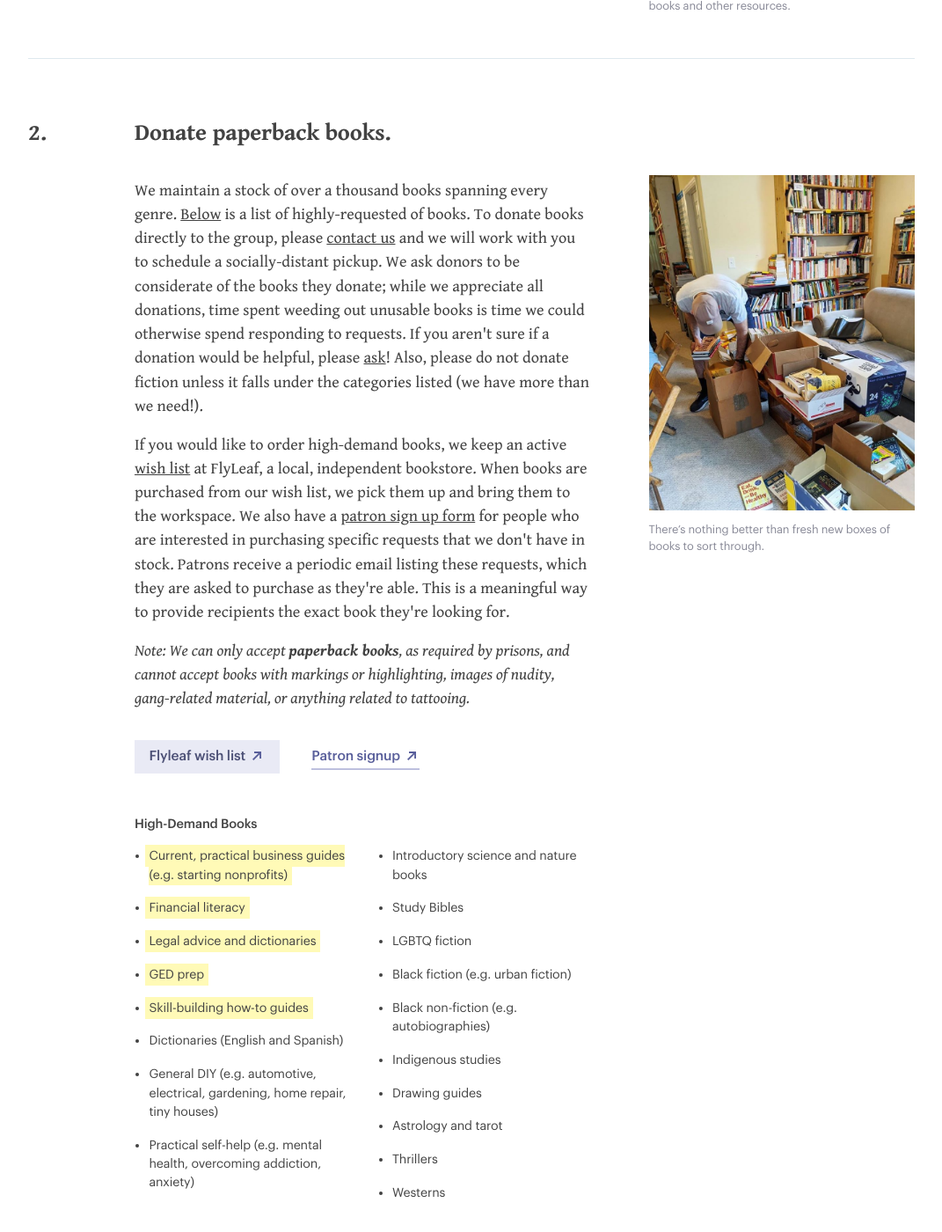
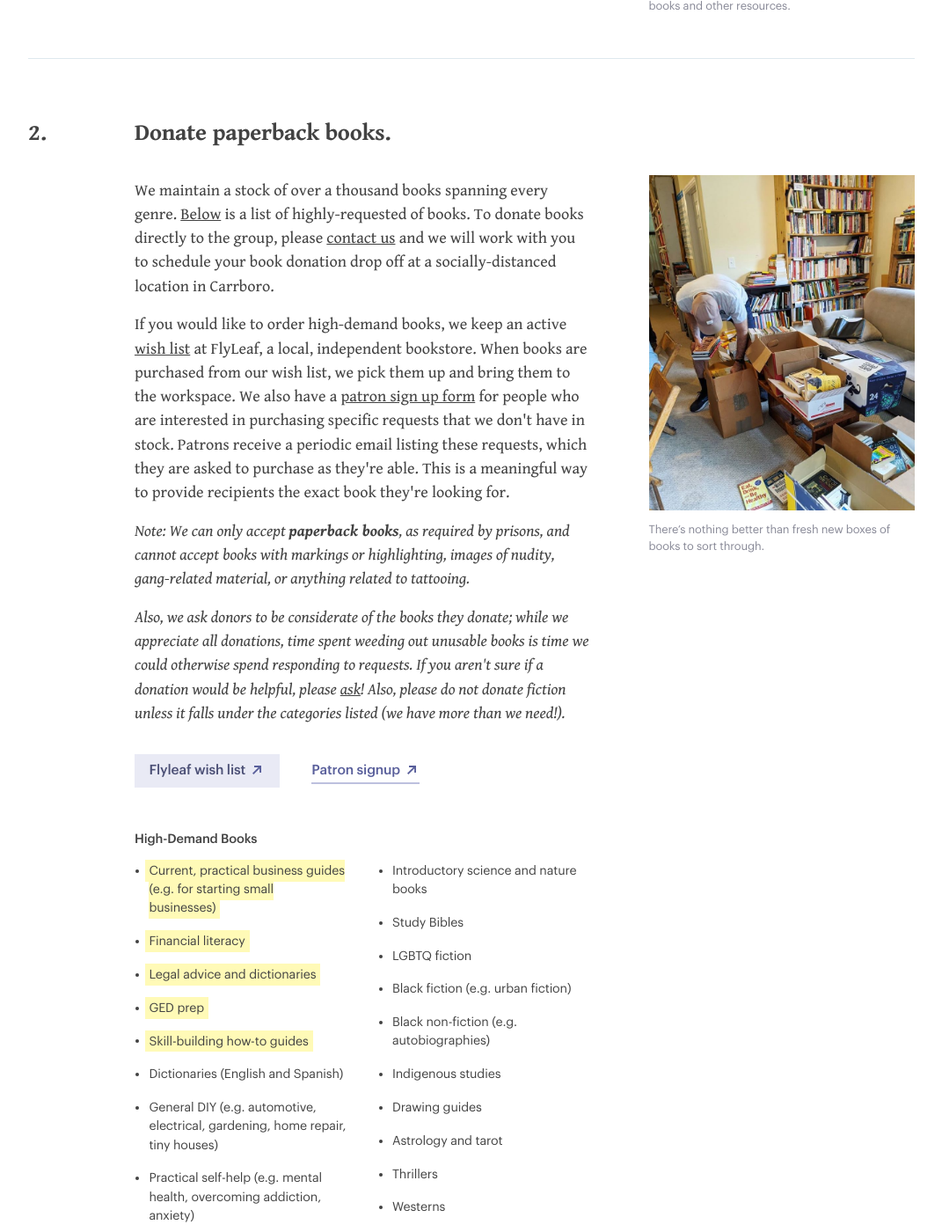
Before and after one commit to prisonbookscollective/prisonbookscollective.github.io, a Jekyll site: the page built from support-us.md, in a window 1280 px wide and 1400 px high, scrolled down 871 px. Shown: the whole window at 88% size, without its empty margins (104-1175 px from the left). Built offline with Jekyll 4.4.1, drawn with Linux system fonts in a browser that asks for light colours; some of the changed text lies outside the part shown.

Commit message:
Updates some copy

```diff
--- a/support-us.md
+++ b/support-us.md
@@ -26,15 +26,16 @@ intro: We are able to do what we do through donations&#58; money, books, supplie
 	</div>
 	<div class="content">
 		<h2 id="donate-books">Donate paperback books.</h2>
-		<p>We maintain a stock of over a thousand books spanning every genre. <a href="#high-demand-books">Below</a> is a list of highly-requested of books. To donate books directly to the group, please <a href="mailto:{{ site.help_email }}?subject=Book%20Donation">contact us</a> and we will work with you to schedule a socially-distant pickup. We ask donors to be considerate of the books they donate; while we appreciate all donations, time spent weeding out unusable books is time we could otherwise spend responding to requests. If you aren't sure if a donation would be helpful, please <a href="mailto:{{ site.help_email }}?subject=Book%20Donation">ask</a>! Also, please do not donate fiction unless it falls under the categories listed (we have more than we need!). </p>
+		<p>We maintain a stock of over a thousand books spanning every genre. <a href="#high-demand-books">Below</a> is a list of highly-requested of books. To donate books directly to the group, please <a href="mailto:{{ site.help_email }}?subject=Book%20Donation">contact us</a> and we will work with you to schedule your book donation drop off at a socially-distanced location in Carrboro.</p>
+		<p></p>
 		<p>If you would like to order high-demand books, we keep an active <a href="{{ site.flyleaf_wishlist }}">wish list</a> at FlyLeaf, a local, independent bookstore. When books are purchased from our wish list, we pick them up and bring them to the workspace. We also have a <a href="{{ site.patron_signup }}">patron sign up form</a> for people who are interested in purchasing specific requests that we don't have in stock. Patrons receive a periodic email listing these requests, which they are asked to purchase as they're able. This is a meaningful way to provide recipients the exact book they're looking for.</p>
-		<p><i>Note: We can only accept <strong>paperback books</strong>, as required by prisons, and cannot accept books with markings or highlighting, images of nudity, gang-related material, or anything related to tattooing.</i></p>
+		<p><i>Note: We can only accept <strong>paperback books</strong>, as required by prisons, and cannot accept books with markings or highlighting, images of nudity, gang-related material, or anything related to tattooing. </i></p> <p><i>Also, we ask donors to be considerate of the books they donate; while we appreciate all donations, time spent weeding out unusable books is time we could otherwise spend responding to requests. If you aren't sure if a donation would be helpful, please <a href="mailto:{{ site.help_email }}?subject=Book%20Donation">ask</a>! Also, please do not donate fiction unless it falls under the categories listed (we have more than we need!). </i></p>
 		<a href="{{ site.flyleaf_wishlist }}" class="btn-secondary external-link">Flyleaf wish list</a>
 		<a href="{{ site.patron_signup }}" class="btn-tertiary external-link link-set">Patron signup</a>
 		<div class="genre-links">
 			<p class="label" id="high-demand-books">High-Demand Books</p>
 			<ul>
-				<li><mark>Current, practical business guides (e.g. starting nonprofits)</mark></li>
+				<li><mark>Current, practical business guides (e.g. for starting small businesses)</mark></li>
 				<li><mark>Financial literacy</mark></li>
 				<li><mark>Legal advice and dictionaries</mark></li>
 				<li><mark>GED prep</mark></li>
@@ -54,7 +55,7 @@ intro: We are able to do what we do through donations&#58; money, books, supplie
 				<li>Westerns</li>
 			</ul>
 		</div>
-		<p class="asterisk-description"><mark>Particularly in need.</mark> <i>Last updated Feb 2021</i></p>
+		<p class="asterisk-description"><mark>Particularly in need.</mark> <i>Last updated Apr 2021</i></p>
 	</div>
 	<figure class="support-image">
 		<img src="/img/photo-donations.jpg" alt="A volunteer sorting through books of boxes.">
```
Also changed, not shown: about.md (+1 -1 lines), faq.md (+2 -2 lines), resources.md (+2 -2 lines), 1 other file.
